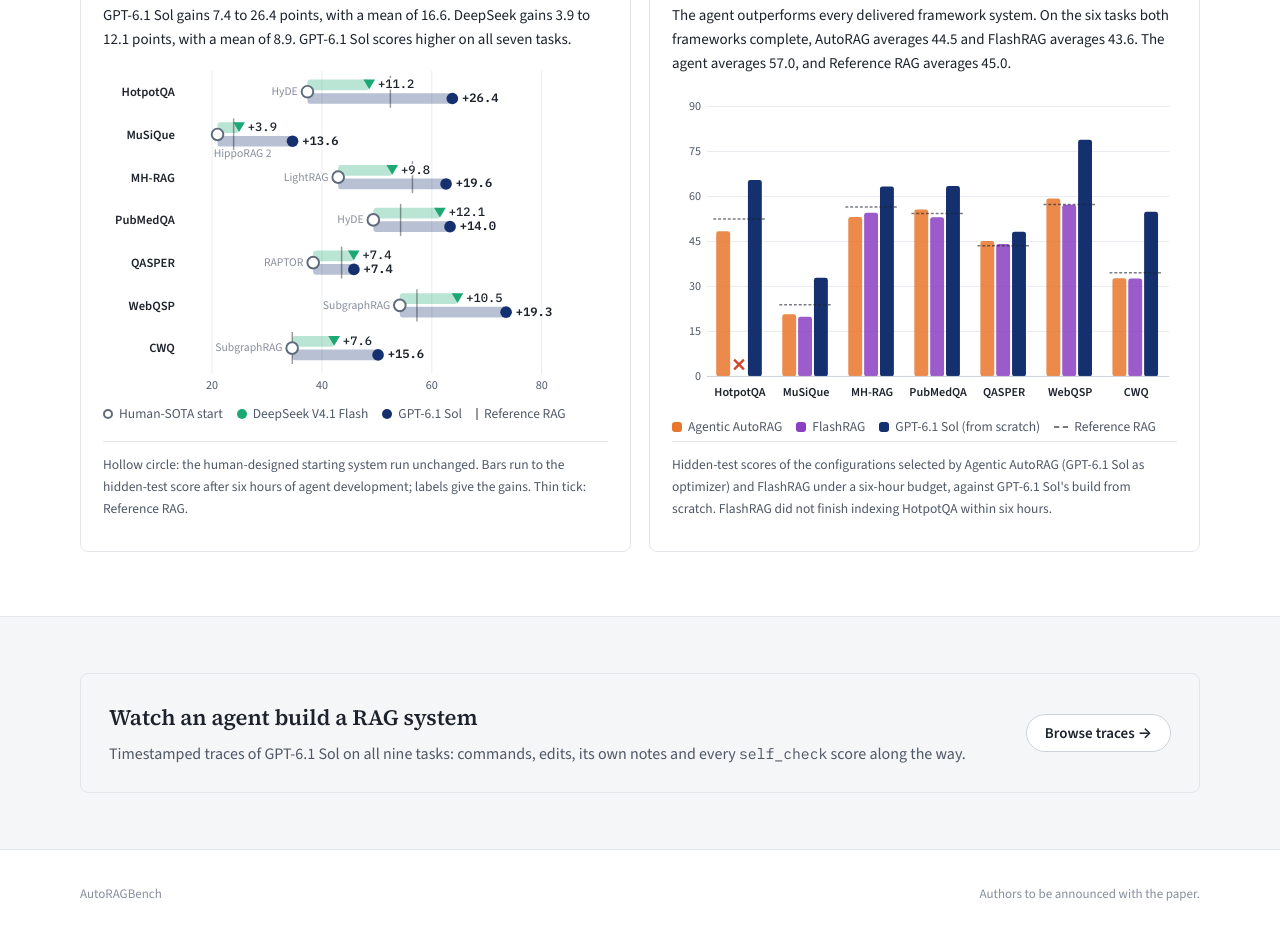
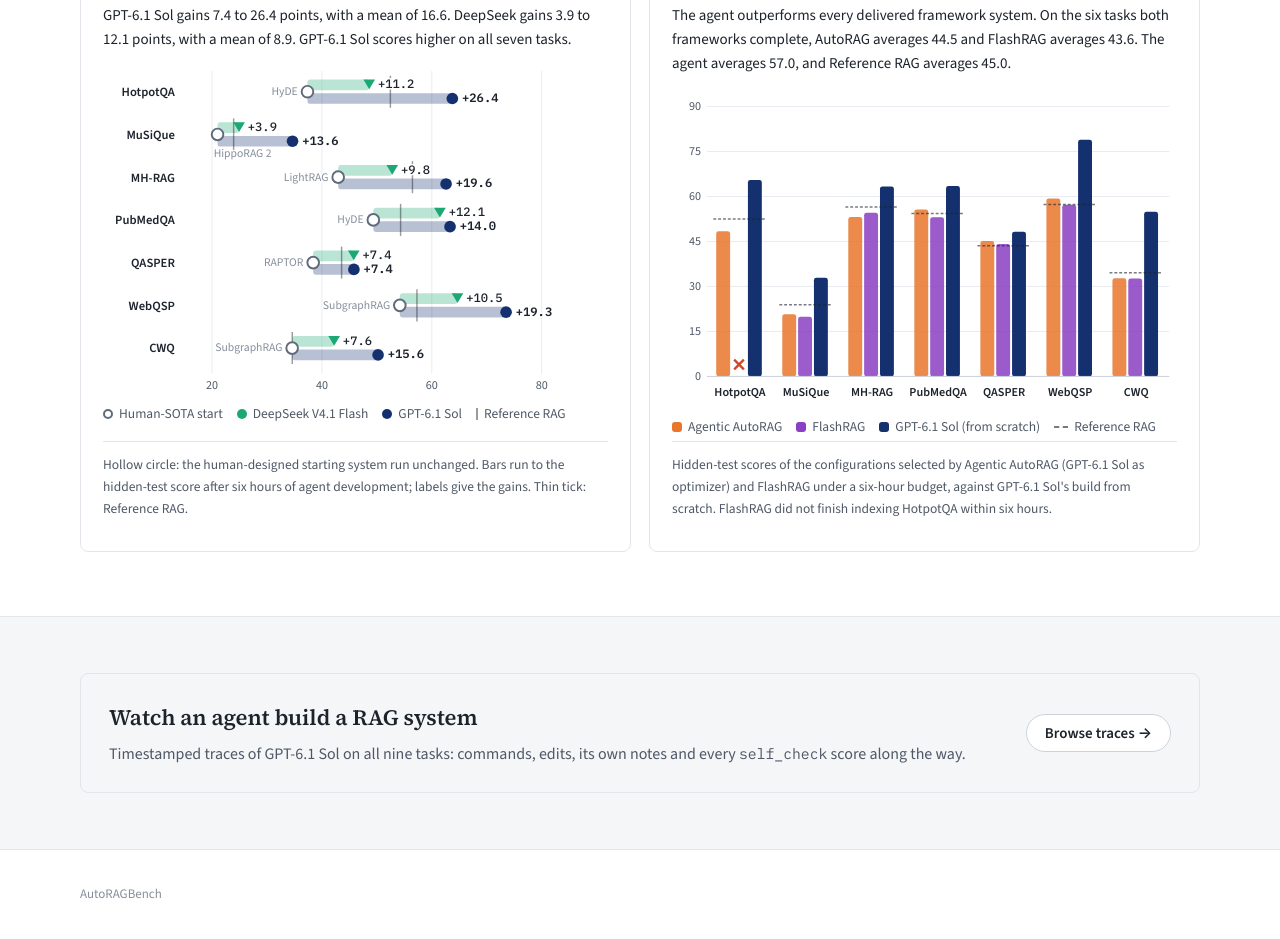
Before and after one commit to ZhanGHanG9991/AutoRAGBench_Website, a plain HTML site: page index.html in a window 1280 px wide. Shown: the part 8999-9938 px from the top of the page. Drawn offline with nearby package versions, Linux system fonts and the light colour scheme.

Commit message:
Remove author placeholder from footer
Co-Authored-By: Claude Opus 5.5 <noreply@anthropic.com>

```diff
--- a/index.html
+++ b/index.html
@@ -183,7 +183,7 @@
   </div>
 </section>
 
-<footer><div class="wrap"><span>AutoRAGBench</span><span class="js-team">Authors to be announced with the paper.</span></div></footer>
+<footer><div class="wrap"><span>AutoRAGBench</span><span class="js-team"></span></div></footer>
 <div class="tip"></div>
 <script src="assets/data.js"></script>
 <script src="assets/common.js"></script>
```
